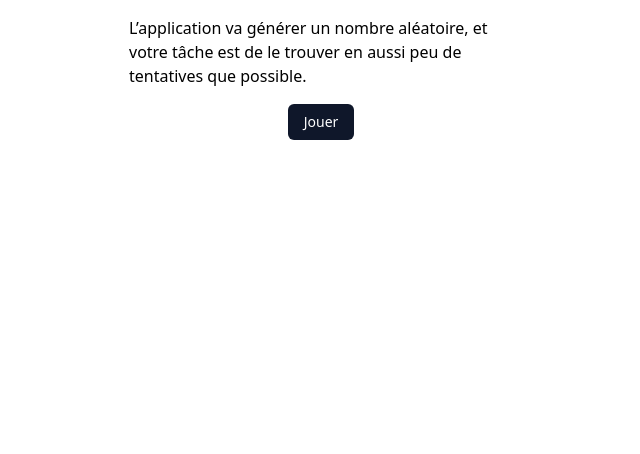
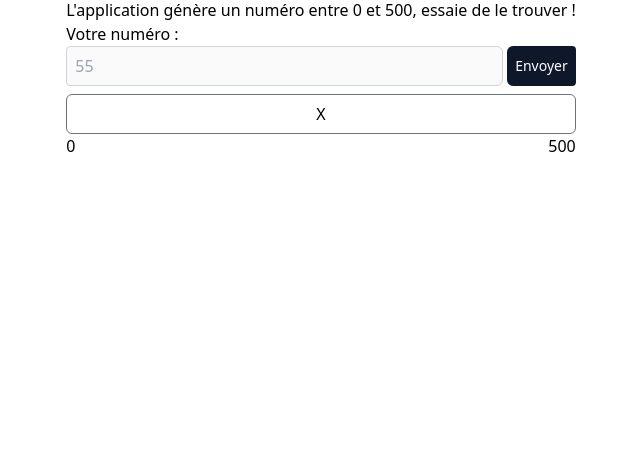
Before and after one commit to Caro-L-dev/Guess-the-number, a website built with Vite: page index.html in a window 1280 px wide. Shown: the part 366-820 px from the top of the page, without its empty margins (319-959 px from the left). Built offline with nearby package versions, Linux system fonts and the light colour scheme.

Commit message:
style: progressbar

```diff
--- a/index.html
+++ b/index.html
@@ -36,7 +36,15 @@
               Envoyer
             </button>
           </div>
-          <p id="message" class="mt-2"></p>
+          <p id="message" class="my-2"></p>
+          <div id="progressBar" class="w-full h-10 border border-gray-500 border-solid rounded-md flex items-center">
+            <p id="progressBarEmoji"></p>
+            <p class="mx-auto" id="middleMarker"></p>
+          </div>
+          <div class="flex justify-between">
+            <p>0</p>
+            <p>500</p>
+          </div>
         </div>
         <button id="replayBtn" class="hidden mt-4">Génèrer un nombre aléatoire</button>
       </div>
--- a/main.js
+++ b/main.js
@@ -31,12 +31,25 @@ const displayMessage = (message) => {
   messageElement.innerHTML = message;
 };
 
+const middleMarker = () => {
+  const middleMarker = document.getElementById("middleMarker");
+
+  const MAX_VALUE = 500;
+  const middlePosition = MAX_VALUE / 2;
+
+  middleMarker.innerHTML = "X";
+  middleMarker.style.width = "20px";
+  middleMarker.style.textAlign = "center";
+  middleMarker.style.left = `${middlePosition}px`;
+};
+
 const game = () => {
   displayContent();
   let targetNumber = generateRandomNumberBetween0And500();
   let attempts = 0;
   let score = 0;
   playBtn();
+  middleMarker();
 
   const submitBtn = document.getElementById("submitBtn");
   const replayBtn = document.getElementById("replayBtn");
@@ -77,5 +90,5 @@ const game = () => {
   });
 };
 
-// game();
-playBtn();
+// playBtn();
+game();
```
